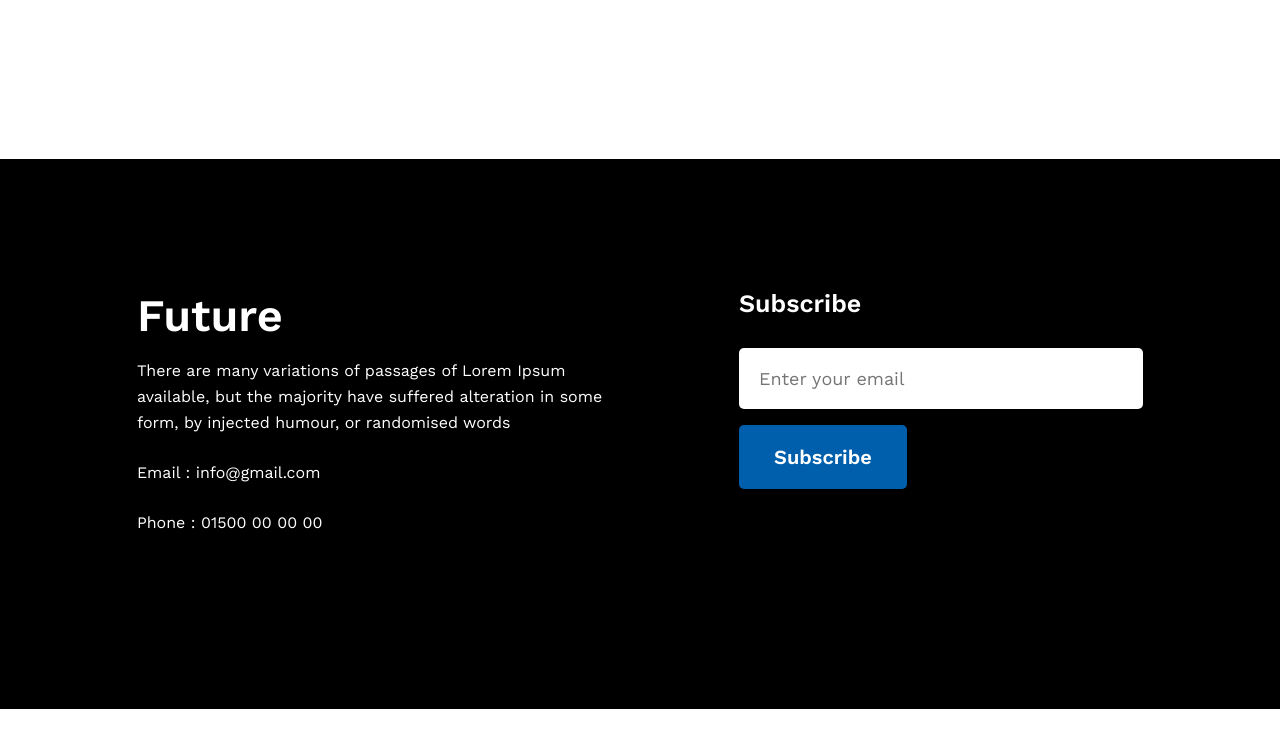
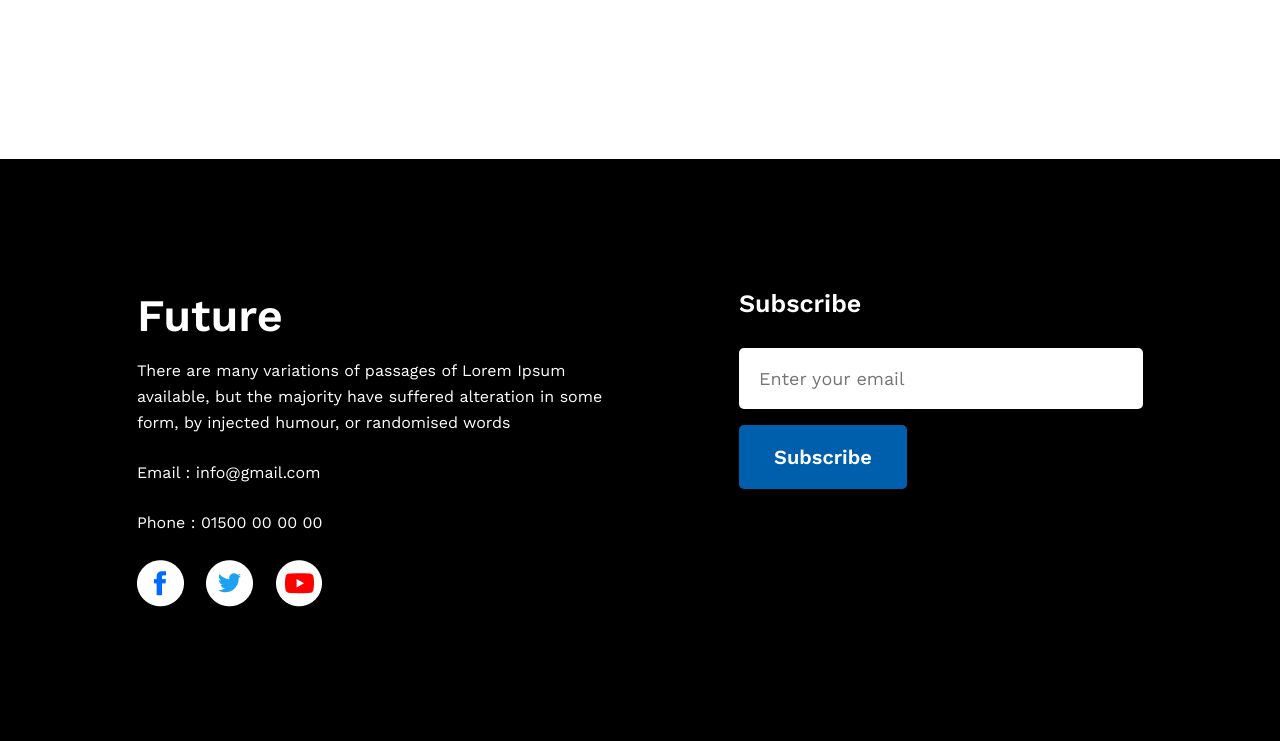
Before and after one commit to ariff09/new-year-project, a plain HTML site: page index.html in a window 1280 px wide. Shown: the part 3204-3945 px from the top of the page. Before the commit the page ends 3913 px from the top, so only its background shows below. Drawn offline with nearby package versions, Linux system fonts and the light colour scheme; the site is published under a folder, as on GitHub Pages, so addresses that start at the root find nothing; files whose address does not match are found by name.

Commit message:
fixed, final push

```diff
--- a/index.html
+++ b/index.html
@@ -106,12 +106,12 @@
         <p class="future-sec-description">Email : info@gmail.com</p>
         <p class="future-sec-description">Phone : 01500 00 00 00</p>
         <div>
-          <a class="icons" href=""><img src="/images/icons/fb.png" alt="" /></a>
+          <a class="icons" href=""><img src="./images/icons/fb.png" alt="" /></a>
           <a class="icons" href=""
-            ><img src="/images/icons/twitter.png" alt=""
+            ><img src="./images/icons/twitter.png" alt=""
           /></a>
           <a class="icons" href=""
-            ><img src="/images/icons/youtube.png" alt=""
+            ><img src="./images/icons/youtube.png" alt=""
           /></a>
         </div>
       </div>
```
